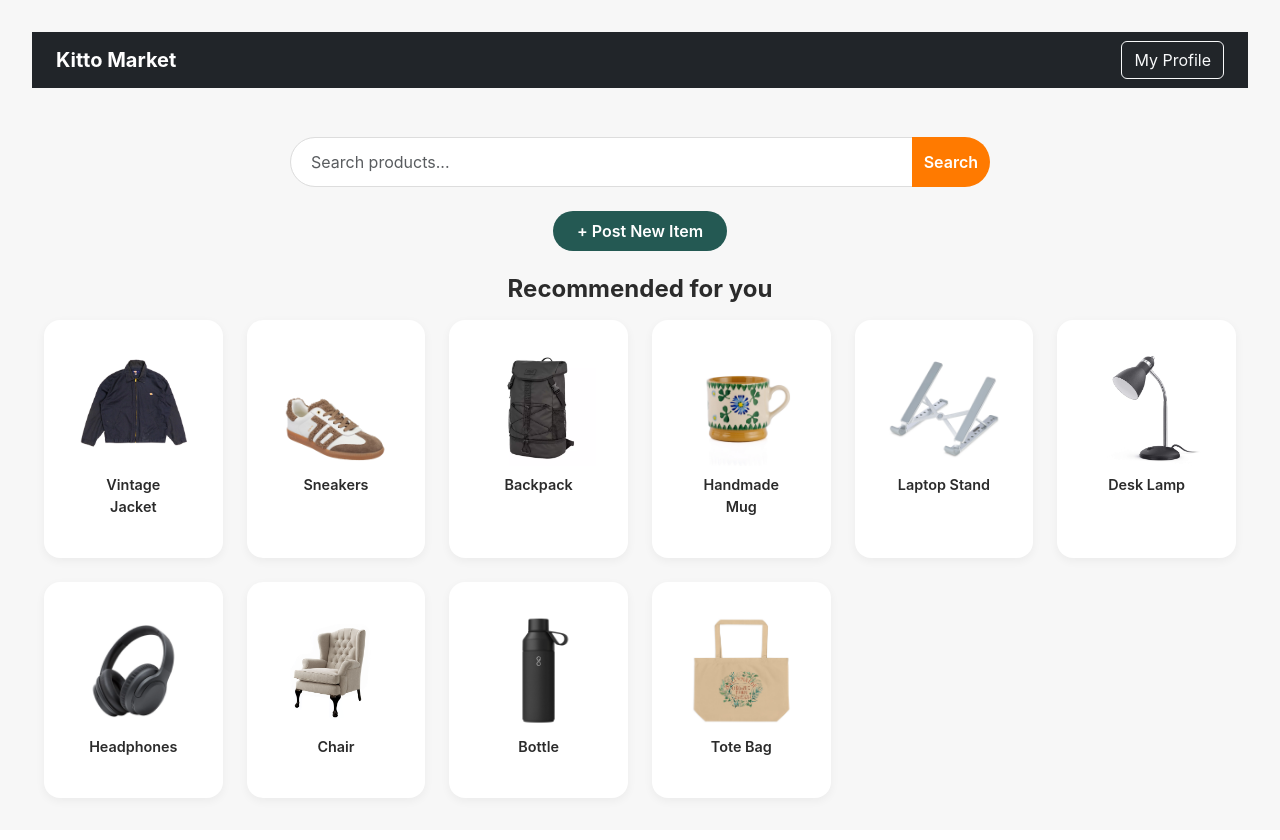
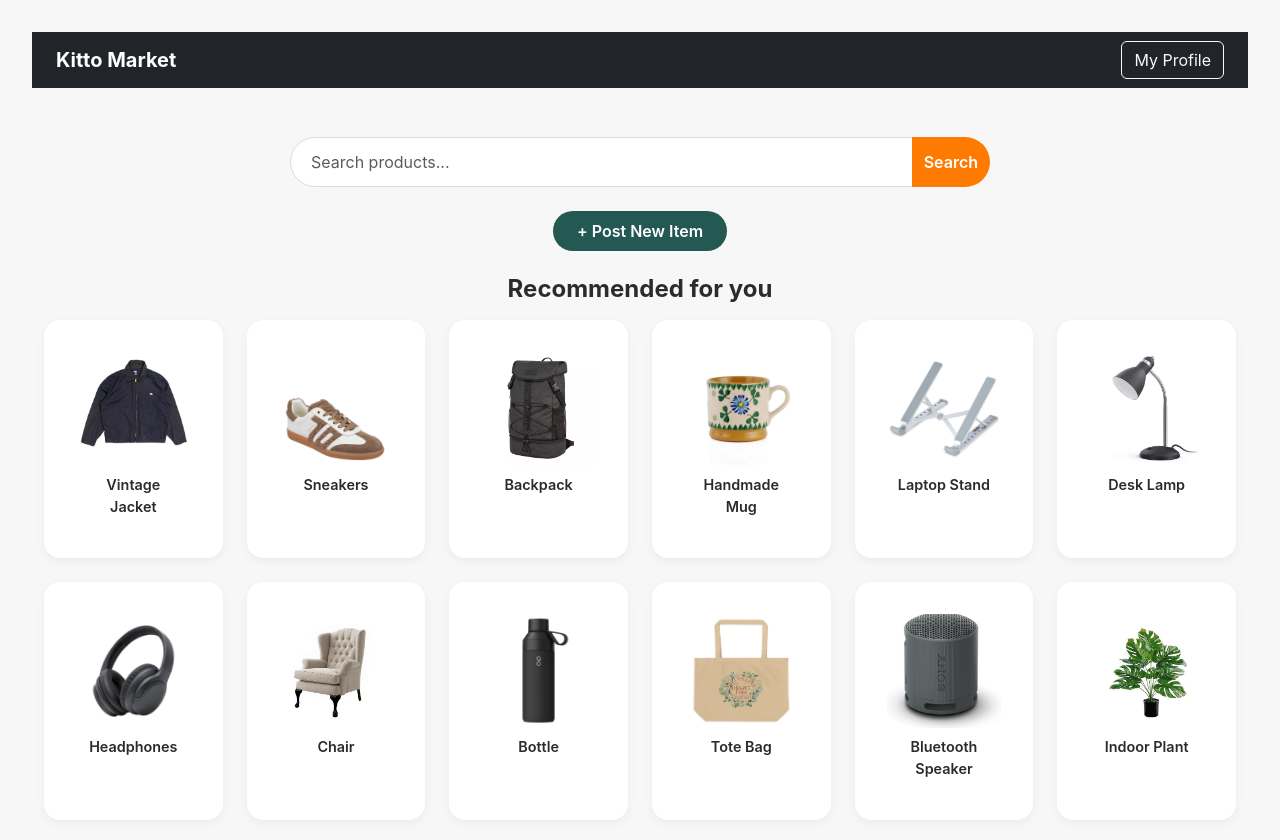
Before and after one commit to Hajime-No-Ippo/Group-Kitto, a React (Vite) app in the folder groupprj/: page /home in a window 1280 px wide. Shown: the top 840 px of the page. Built offline with nearby package versions, Linux system fonts and the light colour scheme.

Commit message:
add dataset

```diff
--- a/groupprj/src/Data/ProductData.js
+++ b/groupprj/src/Data/ProductData.js
@@ -2,113 +2,147 @@ const Products = [
   {
     id: 1,
     name: "Vintage Jacket",
-    description: "Classic denim jacket with a timeless 90s look, perfect for layering or casual wear.",
+    description:
+      "Classic denim jacket with a timeless 90s look, perfect for layering or casual wear.",
     seller: "RetroVibes",
     category: "Fashion & Apparel",
     price: 45.0,
     condition: "Good",
     exchangeFor: "Casual hoodie",
-    img: ["/img/vintage-jacket.jpg"]
+    img: ["/img/vintage-jacket.jpg"],
   },
   {
     id: 2,
     name: "Sneakers",
-    description: "Lightweight sneakers made with breathable fabric and recycled rubber soles.",
+    description:
+      "Lightweight sneakers made with breathable fabric and recycled rubber soles.",
     seller: "RunEarth",
     category: "Fashion & Footwear",
     price: 35.5,
     condition: "Like New",
     exchangeFor: "Gym backpack",
-    img: ["/img/sneakers.jpg"]
+    img: ["/img/sneakers.jpg"],
   },
   {
     id: 3,
     name: "Backpack",
-    description: "Durable canvas backpack with laptop compartment and water-resistant coating.",
+    description:
+      "Durable canvas backpack with laptop compartment and water-resistant coating.",
     seller: "UrbanNomad",
     category: "Travel & Outdoors",
     price: 40.0,
     condition: "New",
     exchangeFor: "Tote bag",
-    img: ["/img/black-backpack.jpg"]
+    img: ["/img/black-backpack.jpg"],
   },
   {
     id: 4,
     name: "Handmade Mug",
-    description: "Handcrafted ceramic mug with unique glaze finish and ergonomic handle.",
+    description:
+      "Handcrafted ceramic mug with unique glaze finish and ergonomic handle.",
     seller: "CraftyHands",
     category: "Home & Kitchen",
     price: 12.5,
     condition: "New",
     exchangeFor: "Handmade coasters",
-    img: ["/img/ceramic-handmade-mug.jpg"]
+    img: ["/img/ceramic-handmade-mug.jpg"],
   },
   {
     id: 5,
     name: "Laptop Stand",
-    description: "Aluminum adjustable stand to elevate your laptop and improve posture.",
+    description:
+      "Aluminum adjustable stand to elevate your laptop and improve posture.",
     seller: "TechGuru",
     category: "Electronics",
     price: 22.0,
     condition: "Used - Good",
     exchangeFor: "Wireless mouse",
-    img: ["/img/laptop-stand.jpg"]
+    img: ["/img/laptop-stand.jpg"],
   },
   {
     id: 6,
     name: "Desk Lamp",
-    description: "Energy-efficient LED desk lamp with a minimalist design and soft warm light.",
+    description:
+      "Energy-efficient LED desk lamp with a minimalist design and soft warm light.",
     seller: "LightCraft",
     category: "Office & Decor",
     price: 18.99,
     condition: "Like New",
     exchangeFor: "Small indoor plant",
-    img: ["/img/desk-lamp.jpg"]
+    img: ["/img/desk-lamp.jpg"],
   },
   {
     id: 7,
     name: "Headphones",
-    description: "Studio-grade over-ear headphones with crystal-clear sound and deep bass.",
+    description:
+      "Studio-grade over-ear headphones with crystal-clear sound and deep bass.",
     seller: "SoundWave",
     category: "Electronics",
     price: 75.0,
     condition: "Like New",
     exchangeFor: "Bluetooth speakers",
-    img: ["/img/headphones.jpg"]
+    img: ["/img/headphones.jpg"],
   },
   {
     id: 8,
     name: "Chair",
-    description: "Modern handcrafted wooden chair made from solid oak, finished with natural oil.",
+    description:
+      "Modern handcrafted wooden chair made from solid oak, finished with natural oil.",
     seller: "WoodWorkShop",
     category: "Furniture",
     price: 60.0,
     condition: "New",
     exchangeFor: "Coffee table",
-    img: ["/img/chair.jpg"]
+    img: ["/img/chair.jpg"],
   },
   {
     id: 9,
     name: "Bottle",
-    description: "Eco-friendly stainless steel water bottle with double-wall insulation.",
+    description:
+      "Eco-friendly stainless steel water bottle with double-wall insulation.",
     seller: "EcoWarrior",
     category: "Home & Kitchen",
     price: 15.99,
     condition: "Like New",
     exchangeFor: "Reusable cups",
-    img: ["/img/bottle-black-eco.jpg"]
+    img: ["/img/bottle-black-eco.jpg"],
   },
   {
     id: 10,
     name: "Tote Bag",
-    description: "Large, durable tote bag made from 100% organic cotton. Perfect for groceries or daily use.",
+    description:
+      "Large, durable tote bag made from 100% organic cotton. Perfect for groceries or daily use.",
     seller: "EcoTrend",
     category: "Fashion & Accessories",
     price: 14.0,
     condition: "New",
     exchangeFor: "Storage baskets",
-    img: ["/img/tote-bag.jpg"]
-  }
+    img: ["/img/tote-bag.jpg"],
+  },
+  {
+    id: 11,
+    name: "Bluetooth Speaker",
+    description:
+      "Portable wireless speaker with deep bass and 10-hour battery life, perfect for study, travel, or home use.",
+    seller: "EchoBeat",
+    category: "Electronics",
+    price: 28.0,
+    condition: "Used - Good",
+    exchangeFor: "Wireless earbuds",
+    img: ["/img/bluetooth-speaker.jpg"],
+  },
+  {
+    id: 12,
+    name: "Indoor Plant",
+    description:
+      "Low-maintenance indoor plant (Monstera) in a ceramic pot, great for home or workspace decor.",
+    seller: "GreenRoots",
+    category: "Home & Living",
+    price: 20.0,
+    condition: "Like New",
+    exchangeFor: "Desk organizer",
+    img: ["/img/indoor-plant.jpg"],
+  },
 ];
 
 export default Products;
```
Also changed, not shown: groupprj/public/img/bluetooth-speaker.jpg (added), groupprj/public/img/indoor-plant.jpg (added).
